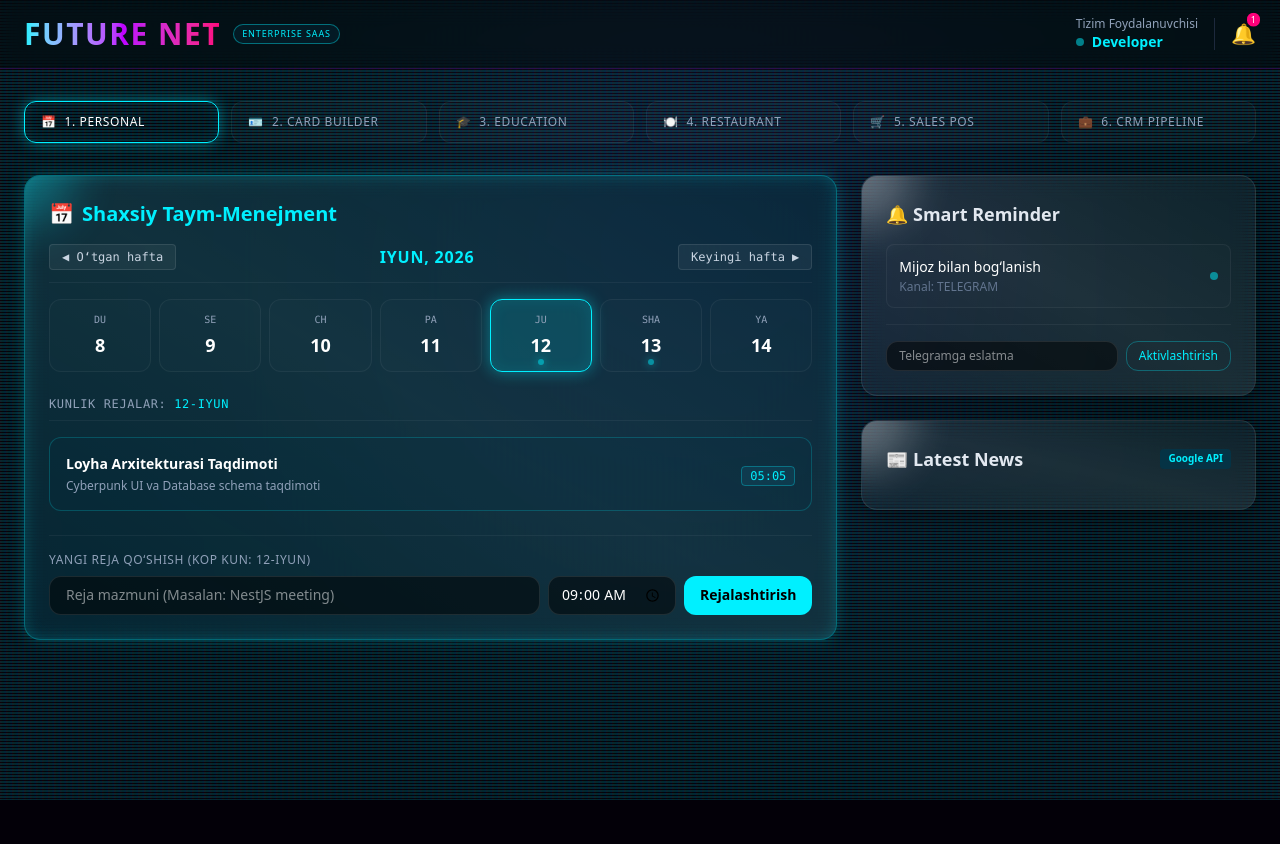
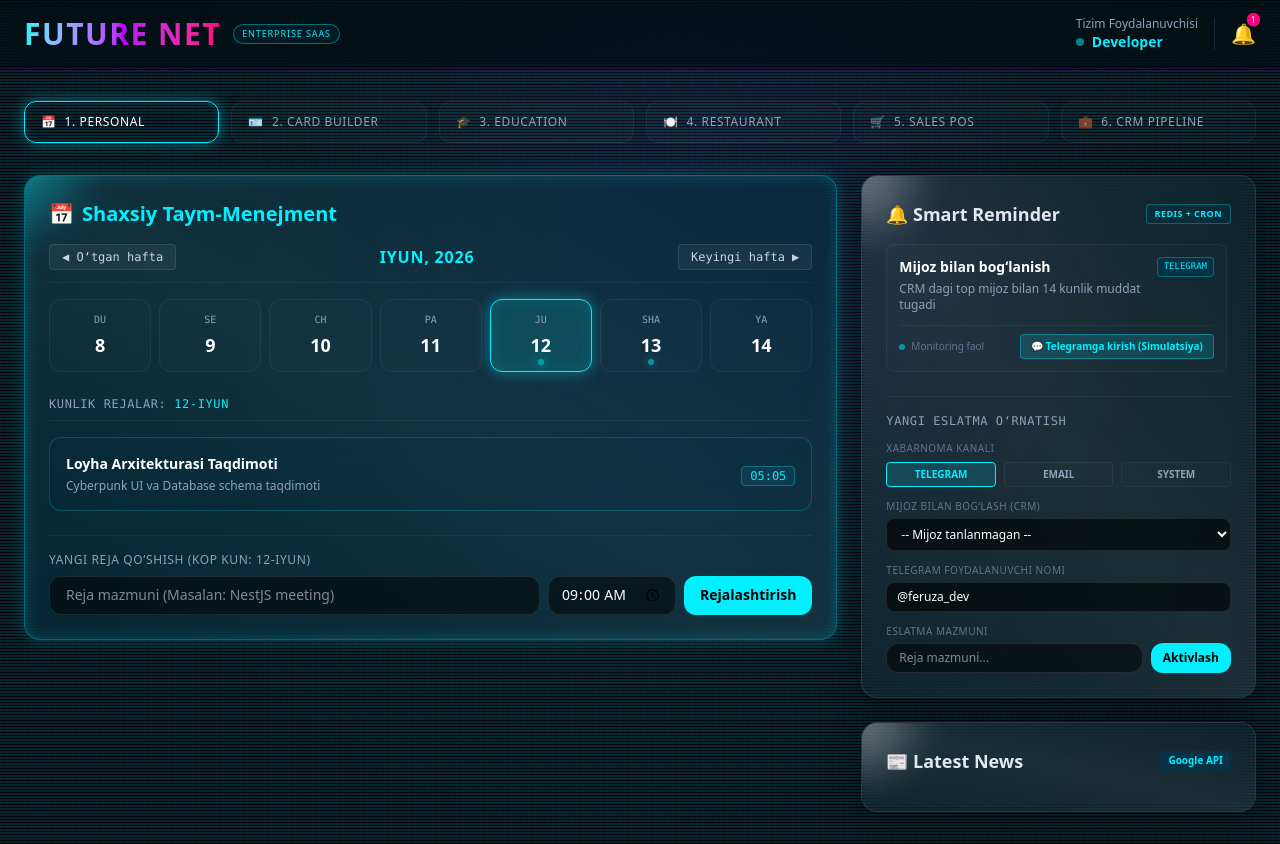
Before and after one commit to obsidianosuz-hub/Future-Net, a Vue app: page / in a window 1280 px wide. Before the commit the page ends 800 px from the top, so only its background shows below. Built offline with nearby package versions, Linux system fonts and the light colour scheme.

Commit message:
fix: restore missing closing HTML tag for layout views wrapper in App.vue

```diff
--- a/src/App.vue
+++ b/src/App.vue
@@ -154,16 +154,46 @@ const handleAddSchedule = async () => {
   newScheduleTitle.value = ''
 }
 
+// Smart Reminders States
+const newReminderChannel = ref<'SYSTEM' | 'TELEGRAM' | 'EMAIL'>('TELEGRAM')
+const newReminderContactId = ref('')
+const telegramUsername = ref('@feruza_dev')
+
+// Telegram Simulation Modal States
+const showTelegramModal = ref(false)
+const telegramModalTitle = ref('')
+const telegramModalBody = ref('')
+
+const openTelegramSimulation = (reminder: any) => {
+  telegramModalTitle.value = reminder.title
+  telegramModalBody.value = reminder.message || 'Telegram orqali xabar yuborildi.'
+  showTelegramModal.value = true
+}
+
 const handleAddReminder = async () => {
   if (!newReminderTitle.value) return
+
+  let finalTitle = newReminderTitle.value
+  let finalMessage = 'Redis va Cron yordamida eslatma yuborildi.'
+
+  if (newReminderContactId.value) {
+    const contact = crmStore.contacts.find(c => c.id === newReminderContactId.value)
+    if (contact) {
+      finalTitle = `Mijoz: ${contact.name} bilan bogʻlanish`
+      finalMessage = `Eslatma: ${newReminderTitle.value}. Telefon: ${contact.phone}`
+    }
+  }
+
   await personalStore.addReminder({
-    title: newReminderTitle.value,
-    message: 'Redis va Cron yordamida eslatma yuborildi',
+    title: finalTitle,
+    message: finalMessage,
     triggerTime: new Date(Date.now() + 5000).toISOString(),
-    channel: 'SYSTEM'
+    channel: newReminderChannel.value
   })
-  notifStore.addSystemNotification('Eslatma oʻrnatildi', newReminderTitle.value, 'info')
+
+  notifStore.addSystemNotification('Eslatma oʻrnatildi', `${finalTitle} (${newReminderChannel.value})`, 'info')
   newReminderTitle.value = ''
+  newReminderContactId.value = ''
 }
 
 const handleCreateCard = async () => {
@@ -459,30 +489,121 @@ const handleDealStageChange = (dealId: string, stage: any) => {
           <div class="flex flex-col gap-6">
             <!-- Smart Reminders -->
             <GlassCard variant="default">
-              <h2 class="text-lg font-bold font-outfit mb-4 text-slate-200">
-                🔔 Smart Reminder
+              <h2 class="text-lg font-bold font-outfit mb-4 text-slate-200 flex items-center justify-between">
+                <span>🔔 Smart Reminder</span>
+                <span class="text-[9px] uppercase tracking-wider text-cyber-cyan bg-cyan-950/45 px-2 py-0.5 rounded border border-cyber-cyan/30">Redis + Cron</span>
               </h2>
-              <div class="space-y-3">
-                <div v-for="r in personalStore.reminders" :key="r.id" class="p-3 rounded-lg border border-white/5 bg-white/[0.01] flex items-center justify-between">
+
+              <!-- Active Reminders List -->
+              <div class="space-y-3 mb-6 max-h-[220px] overflow-y-auto pr-1">
+                <div
+                  v-for="r in personalStore.reminders"
+                  :key="r.id"
+                  class="p-3 rounded-lg border border-white/5 bg-white/[0.01] flex flex-col gap-2"
+                >
+                  <div class="flex items-start justify-between">
                     <div>
-                    <h4 class="text-sm font-medium text-white">{{ r.title }}</h4>
-                    <p class="text-xs text-slate-500 mt-0.5">Kanal: {{ r.channel }}</p>
+                      <h4 class="text-sm font-semibold text-white">{{ r.title }}</h4>
+                      <p class="text-xs text-slate-400 mt-1">{{ r.message }}</p>
                     </div>
-                  <span class="w-2 h-2 rounded-full bg-cyber-cyan animate-pulse"></span>
+                    <span
+                      :class="[
+                        'text-[9px] uppercase px-1.5 py-0.5 rounded font-mono',
+                        r.channel === 'TELEGRAM' ? 'bg-cyan-950 text-cyber-cyan border border-cyber-cyan/30' :
+                        r.channel === 'EMAIL' ? 'bg-purple-950 text-cyber-purple border border-cyber-purple/30' :
+                        'bg-white/5 text-slate-400'
+                      ]"
+                    >
+                      {{ r.channel }}
+                    </span>
+                  </div>
+
+                  <!-- Action triggers for testing -->
+                  <div class="flex items-center justify-between border-t border-white/5 pt-2 mt-1">
+                    <span class="flex items-center gap-1.5 text-[10px] text-slate-500">
+                      <span class="w-1.5 h-1.5 rounded-full bg-cyber-cyan animate-pulse"></span>
+                      Monitoring faol
+                    </span>
+
+                    <button
+                      v-if="r.channel === 'TELEGRAM'"
+                      @click="openTelegramSimulation(r)"
+                      class="text-[10px] px-2.5 py-1 rounded bg-cyber-cyan/15 hover:bg-cyber-cyan/35 text-cyber-cyan border border-cyber-cyan/35 transition flex items-center gap-1 font-bold"
+                    >
+                      💬 Telegramga kirish (Simulatsiya)
+                    </button>
+                  </div>
                 </div>
               </div>
 
+              <!-- Create Reminder Form -->
               <div class="mt-4 border-t border-white/5 pt-4">
+                <h3 class="text-xs uppercase font-mono tracking-wider text-slate-400 mb-3">Yangi Eslatma Oʻrnatish</h3>
+
+                <div class="space-y-3">
+                  <!-- Channel selector -->
+                  <div>
+                    <label class="block text-[10px] text-slate-500 uppercase tracking-wider mb-1.5">Xabarnoma Kanali</label>
+                    <div class="grid grid-cols-3 gap-2">
+                      <button
+                        v-for="c in ['TELEGRAM', 'EMAIL', 'SYSTEM']"
+                        :key="c"
+                        @click="newReminderChannel = c as any"
+                        :class="[
+                          'py-1 rounded text-[10px] font-bold border transition',
+                          newReminderChannel === c
+                            ? 'border-cyber-cyan bg-cyber-cyan/15 text-cyber-cyan'
+                            : 'border-white/5 bg-white/[0.01] text-slate-400'
+                        ]"
+                      >
+                        {{ c }}
+                      </button>
+                    </div>
+                  </div>
+
+                  <!-- Contact select for "Mijoz bilan bog'lanish" -->
+                  <div>
+                    <label class="block text-[10px] text-slate-500 uppercase tracking-wider mb-1">Mijoz bilan bogʻlash (CRM)</label>
+                    <select
+                      v-model="newReminderContactId"
+                      class="w-full bg-black/60 border border-white/10 rounded-lg px-2.5 py-1.5 text-xs text-white focus:outline-none focus:border-cyber-cyan"
+                    >
+                      <option value="">-- Mijoz tanlanmagan --</option>
+                      <option v-for="c in crmStore.contacts" :key="c.id" :value="c.id">
+                        {{ c.name }} ({{ c.rfmSegment }})
+                      </option>
+                    </select>
+                  </div>
+
+                  <!-- Telegram handle details -->
+                  <div v-if="newReminderChannel === 'TELEGRAM'">
+                    <label class="block text-[10px] text-slate-500 uppercase tracking-wider mb-1">Telegram foydalanuvchi nomi</label>
+                    <input
+                      v-model="telegramUsername"
+                      type="text"
+                      placeholder="@username"
+                      class="w-full bg-black/60 border border-white/10 rounded-lg px-2.5 py-1.5 text-xs text-white focus:outline-none focus:border-cyber-cyan"
+                    />
+                  </div>
+
+                  <!-- Reminder details -->
+                  <div>
+                    <label class="block text-[10px] text-slate-500 uppercase tracking-wider mb-1">Eslatma mazmuni</label>
                     <div class="flex gap-2">
                       <input
                         v-model="newReminderTitle"
                         type="text"
-                    placeholder="Telegramga eslatma"
+                        placeholder="Reja mazmuni..."
                         class="bg-black/50 border border-white/10 rounded-xl px-3 py-1.5 text-xs text-white focus:outline-none focus:border-cyber-cyan flex-1"
                       />
-                  <button @click="handleAddReminder" class="px-3 py-1.5 rounded-xl border border-cyber-cyan/30 text-cyber-cyan text-xs hover:bg-cyber-cyan/10">
-                    Aktivlashtirish
+                      <button
+                        @click="handleAddReminder"
+                        class="px-3 py-1.5 rounded-xl bg-cyber-cyan text-black font-semibold text-xs hover:opacity-90 transition"
+                      >
+                        Aktivlash
                       </button>
+                    </div>
+                  </div>
                 </div>
               </div>
             </GlassCard>
@@ -888,9 +1009,69 @@ const handleDealStageChange = (dealId: string, stage: any) => {
             </GlassCard>
         </div>
       </div>
-
     </div>
   </main>
+
+    <!-- Telegram Simulation Modal -->
+    <div v-if="showTelegramModal" class="fixed inset-0 bg-black/80 backdrop-blur-md flex items-center justify-center z-50 p-4">
+      <div class="w-full max-w-md bg-[#0e1621] border border-cyan-500/30 rounded-2xl overflow-hidden shadow-2xl flex flex-col h-[500px]">
+        <!-- Telegram Header -->
+        <div class="bg-[#17212b] p-4 flex items-center justify-between border-b border-white/5">
+          <div class="flex items-center gap-3">
+            <!-- Simulated Avatar -->
+            <div class="w-10 h-10 rounded-full bg-gradient-to-tr from-sky-500 to-blue-600 flex items-center justify-center text-white text-lg font-bold">
+              FN
+            </div>
+            <div>
+              <h3 class="text-white font-bold text-sm">Future Net Bot</h3>
+              <p class="text-sky-400 text-xs flex items-center gap-1">
+                <span class="w-1.5 h-1.5 rounded-full bg-sky-400 animate-pulse"></span>
+                online
+              </p>
+            </div>
+          </div>
+          <button @click="showTelegramModal = false" class="text-slate-400 hover:text-white text-lg font-bold p-1">
+            ✕
+          </button>
+        </div>
+
+        <!-- Telegram Messages Area -->
+        <div class="flex-1 p-4 overflow-y-auto bg-[#0e1621] space-y-4 flex flex-col justify-end" style="background-image: radial-gradient(rgba(255,255,255,0.015) 1px, transparent 0); background-size: 20px 20px;">
+          <!-- User Username validation message -->
+          <div class="self-start max-w-[80%] rounded-2xl px-4 py-2 text-sm bg-[#182533] text-slate-300">
+            <p class="text-xs text-sky-400 mb-1">Muloqot boshlandi</p>
+            Siz muvaffaqiyatli tarzda <b>{{ telegramUsername }}</b> hisobi orqali eslatmalar botiga ulandingiz.
+          </div>
+
+          <!-- Bot notification template message -->
+          <div class="self-start max-w-[80%] rounded-2xl px-4 py-3.5 text-sm bg-[#182533] text-slate-100 border border-cyan-500/20 shadow-lg">
+            <div class="text-[10px] text-cyan-400 uppercase tracking-widest font-bold mb-2 flex items-center gap-1.5">
+              <span>🔔 Future Net Reminder</span>
+              <span class="w-1 h-1 rounded-full bg-cyan-400"></span>
+              <span>Redis Worker</span>
+            </div>
+            <p class="font-bold text-white mb-2">{{ telegramModalTitle }}</p>
+            <p class="text-xs text-slate-300 leading-relaxed">{{ telegramModalBody }}</p>
+            <div class="text-[9px] text-slate-500 mt-3 text-right">
+              {{ new Date().toLocaleTimeString('uz-UZ', { hour: '2-digit', minute: '2-digit' }) }}
+            </div>
+          </div>
+        </div>
+
+        <!-- Telegram Footer Input -->
+        <div class="bg-[#17212b] p-4 flex gap-2 border-t border-white/5">
+          <input
+            type="text"
+            readonly
+            value="Xabar yuborish faqat bot orqali amalga oshiriladi..."
+            class="bg-[#24303f] border border-white/5 rounded-xl px-4 py-2.5 text-xs text-slate-400 flex-1 outline-none cursor-not-allowed"
+          />
+          <button @click="showTelegramModal = false" class="px-4 py-2 bg-sky-500 text-white rounded-xl text-xs font-bold hover:bg-sky-600 transition">
+            Yopish
+          </button>
+        </div>
+      </div>
+    </div>
   </div>
 </template>
 
```
Lines whose indentation alone changed are shown as unchanged.
